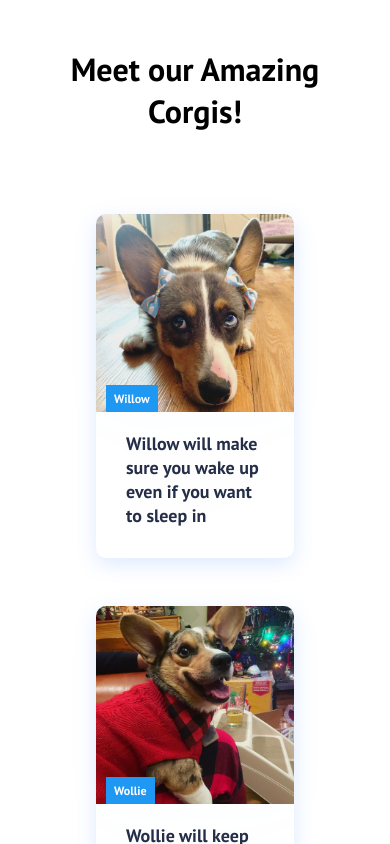
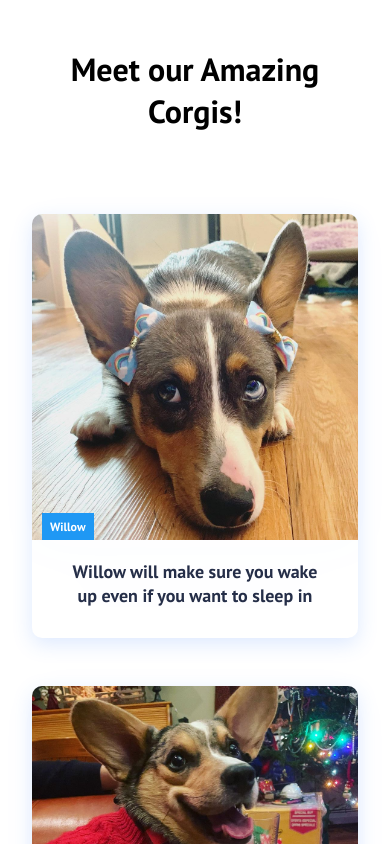
Before and after one commit to LifestreamX/the-cozi-corgi, a React (Create React App) app: page / in a window 390 px wide. Shown: the part 940-1784 px from the top of the page. Built offline with nearby package versions, Linux system fonts and the light colour scheme; the HTML template or start-up script is replaced by a standard one.

Commit message:
mobile styling

```diff
--- a/src/components/Cards.css
+++ b/src/components/Cards.css
@@ -97,24 +97,23 @@ h1 {
   color: #252e48;
   font-size: 18px;
   line-height: 24px;
-}
-
-@media only screen and (min-width: 1200px) {
-  .content-blog-container {
-    width: 84%;
-  }
+  text-align: center;
 }
 
 @media only screen and (max-width: 1024px) {
+  .cards {
+    width: 100%;
+  }
+
+  .cards-wrapper {
+    position: absolute;
+    width: 100%;
+    background-color: white;
+  }
+
   .cards-item {
     display: flex;
     flex-direction: column;
     margin-bottom: 2rem;
   }
-
-  @media screen and (max-width: 480px) {
-    .cards-container {
-      width: 100%;
-    }
-  }
 }
--- a/src/components/signupform/Form.css
+++ b/src/components/signupform/Form.css
@@ -7,6 +7,8 @@
   height: 600px;
   display: grid;
   grid-template-columns: 1fr 1fr;
+  margin-left: 20px;
+  margin-right: 20px;
 }
 
 .close-btn {
@@ -43,6 +45,7 @@
   top: 50%;
   left: 50%;
   transform: translate(-50%, -50%);
+  object-fit: contain;
 }
 
 .form-img-2 {
@@ -65,6 +68,20 @@
   font-size: 22px;
   margin-top: 80px;
   color: #fff;
+}
+
+@media screen and (max-width: 1025px) {
+  .form-success {
+    font-size: 1rem;
+    position: relative;
+    top: 3rem;
+    margin-top: 1rem !important;
+    margin: 1rem;
+  }
+
+  .form-img-2 {
+    object-fit: contain;
+  }
 }
 
 .form {
```
